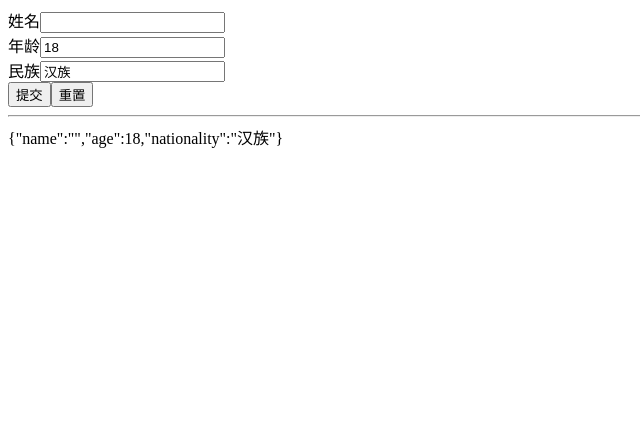
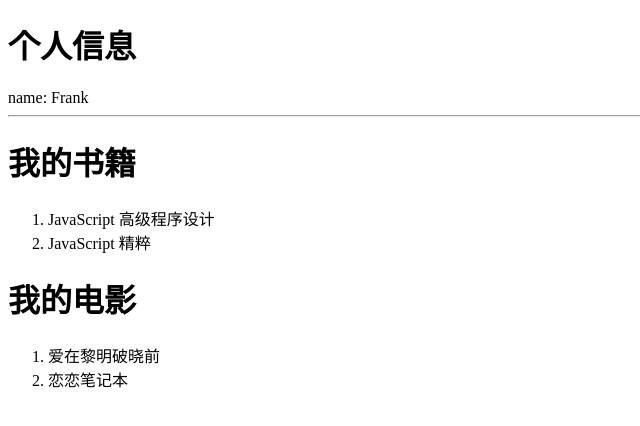
Before and after one commit to codingories/react-restudy, a React (Create React App) app: page / in a window 1280 px wide. Shown: the top 426 px of the page, without its empty margins (0-640 px from the left). Built offline with nearby package versions, Linux system fonts and the light colour scheme.

Commit message:
reducer 案例3

```diff
--- a/src/index.js
+++ b/src/index.js
@@ -1,79 +1,139 @@
-import React, { useReducer } from "react";
+import React, { useReducer, useContext, useEffect } from "react";
 import ReactDOM from "react-dom";
 
-const initFormData = {
-  name: "",
-  age: 18,
-  nationality: "汉族"
+const store = {
+  user: null,
+  books: null,
+  movies: null
 };
 
 function reducer(state, action) {
   switch (action.type) {
-    case "patch": // 更新
-      return { ...state, ...action.formData }; // 把两个对象合并到第三个对象里
-    case "reset": // 重置
-      return initFormData; // 返回最开始的对象就是重置
+    case "setUser":
+      return { ...state, user: action.user };
+    case "setBooks":
+      return { ...state, books: action.books };
+    case "setMovies":
+      return { ...state, movies: action.movies };
     default:
       throw new Error();
   }
 }
 
+const Context = React.createContext(null);
+
 function App() {
-  const [formData, dispatch] = useReducer(reducer, initFormData);
-  // const patch = (key, value)=>{
-  //   dispatch({ type: "patch", formData: { [key]: value } })
-  // }
-  const onSubmit = () => {};
-  const onReset = () => {
-    dispatch({ type: "reset" });
-  };
+  const [state, dispatch] = useReducer(reducer, store);
+
+  const api = { state, dispatch };
   return (
-    <form onSubmit={onSubmit} onReset={onReset}>
-      <div>
-        <label>
-          姓名
-          <input
-            value={formData.name}
-            onChange={e =>
-              dispatch({ type: "patch", formData: { name: e.target.value } })
-            }
-          />
-        </label>
-      </div>
-      <div>
-        <label>
-          年龄
-          <input
-            value={formData.age}
-            onChange={e =>
-              dispatch({ type: "patch", formData: { age: e.target.value } })
-            }
-          />
-        </label>
-      </div>
-      <div>
-        <label>
-          民族
-          <input
-            value={formData.nationality}
-            onChange={e =>
-              dispatch({
-                type: "patch",
-                formData: { nationality: e.target.value }
-              })
-            }
-          />
-        </label>
-      </div>
-      <div>
-        <button type="submit">提交</button>
-        <button type="reset">重置</button>
-      </div>
+    <Context.Provider value={api}>
+      <User />
       <hr />
-      {JSON.stringify(formData)}
-    </form>
+      <Books />
+      <Movies />
+    </Context.Provider>
+  );
+}
+
+function User() {
+  const { state, dispatch } = useContext(Context);
+  useEffect(() => {
+    ajax("/user").then(user => {
+      console.log("user");
+      console.log(user);
+      dispatch({ type: "setUser", user: user });
+      console.log(state);
+    });
+  }, []);
+
+  return (
+    <div>
+      <h1>个人信息</h1>
+      {/* <div>name: {state.user}</div> */}
+      <div>name: {state.user ? state.user.name : ""}</div>
+    </div>
+  );
+}
+
+function Books() {
+  const { state, dispatch } = useContext(Context);
+  useEffect(() => {
+    ajax("/books").then(books => {
+      dispatch({ type: "setBooks", books: books });
+    });
+  }, []);
+  return (
+    <div>
+      <h1>我的书籍</h1>
+      <ol>
+        {state.books
+          ? state.books.map(book => <li key={book.id}>{book.name}</li>)
+          : "加载中"}
+      </ol>
+    </div>
+  );
+}
+
+function Movies() {
+  const { state, dispatch } = useContext(Context);
+  useEffect(() => {
+    ajax("/movies").then(movies => {
+      dispatch({ type: "setMovies", movies: movies });
+    });
+  }, []);
+  return (
+    <div>
+      <h1>我的电影</h1>
+      <ol>
+        {state.movies
+          ? state.movies.map(movie => <li key={movie.id}>{movie.name}</li>)
+          : "加载中"}
+      </ol>
+    </div>
   );
 }
 
 const rootElement = document.getElementById("root");
 ReactDOM.render(<App />, rootElement);
+
+// 帮助函数
+
+// 假 ajax
+// 两秒钟后，根据 path 返回一个对象，必定成功不会失败
+function ajax(path) {
+  return new Promise((resolve, reject) => {
+    setTimeout(() => {
+      if (path === "/user") {
+        resolve({
+          id: 1,
+          name: "Frank"
+        });
+      } else if (path === "/books") {
+        resolve([
+          {
+            id: 1,
+            name: "JavaScript 高级程序设计"
+          },
+          {
+            id: 2,
+            name: "JavaScript 精粹"
+          }
+        ]);
+      } else if (path === "/movies") {
+        resolve([
+          {
+            id: 1,
+            name: "爱在黎明破晓前"
+          },
+          {
+            id: 2,
+            name: "恋恋笔记本"
+          }
+        ]);
+      }
+    }, 2000);
+  });
+}
+
+// 帮助函数
```
